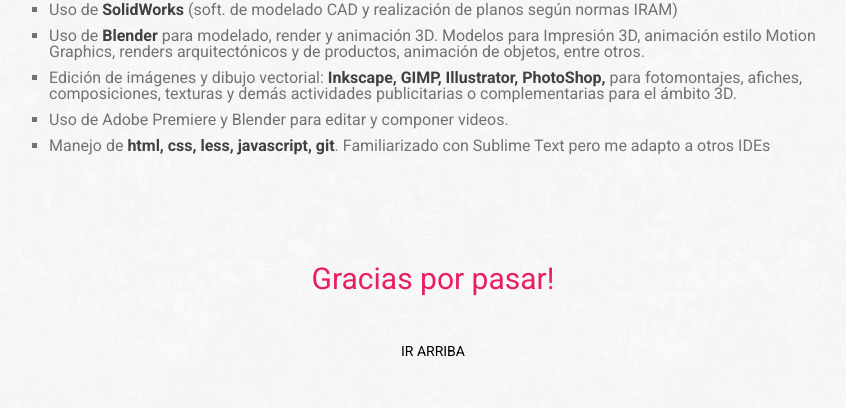
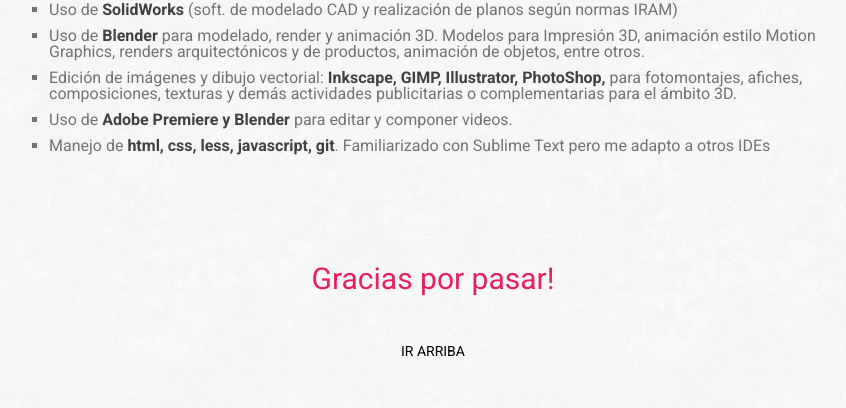
Before and after one commit to lucasromerodb/lucasromerodb.github.io, a PHP site: page /cv/index.html in a window 1280 px wide. Shown: the part 2659-3067 px from the top of the page, without its empty margins (207-1053 px from the left). Run offline with PHP 8.4, Linux system fonts and the light colour scheme.

Commit message:
CV v0.8.1

```diff
--- a/cv/css/front.css
+++ b/cv/css/front.css
@@ -93,7 +93,7 @@
 }
 
 .me img:hover {
-	box-shadow: 0 5px 2px #e91e63;
+	padding-top: 70px;
 }
 
 .me div {
--- a/cv/index.html
+++ b/cv/index.html
@@ -13,8 +13,22 @@
 	<script type="text/javascript" src="js/modernizr.js"></script>
 
 </head>
+
+<!--
+    __
+   / /   __  ___________ ______
+  / /   / / / / ___/ __ `/ ___/
+ / /___/ /_/ / /__/ /_/ (__  )
+/_____/\__,_/\___/\__,_/____/
+
+
+\('o')/ Marche una cerveza a todos los maquetadores que pispean el código!!!
+
+¿Querés un CV Online así? Contactame y podemos charlar.
+
+ -->
+
 <body>
-	<!-- <div class="page"> -->
 		<nav class="menu fixed">
 			<ul class="min-wrapper cf">
 				<li class="blog"><a href="https://medium.com/@lucasromerodb" title="Leé mi blog en Medium" target="_blank"><i class="fa fa-rss"></i></a></li>
@@ -129,7 +143,7 @@
 						<li>Uso de <strong>SolidWorks</strong> (soft. de modelado CAD y realización de planos según normas IRAM)</li>
 						<li>Uso de <strong>Blender</strong> para modelado, render y animación 3D. Modelos para Impresión 3D, animación estilo Motion Graphics, renders arquitectónicos y de productos, animación de objetos, entre otros.</li>
 						<li>Edición de imágenes y dibujo vectorial: <strong>Inkscape, GIMP, Illustrator, PhotoShop,</strong> para fotomontajes, afiches, composiciones, texturas y demás actividades publicitarias o complementarias para el ámbito 3D.</li>
-						<li>Uso de </strong>Adobe Premiere y Blender</strong> para editar y componer videos.</li>
+						<li>Uso de <strong>Adobe Premiere y Blender</strong> para editar y componer videos.</li>
 						<li>Manejo de <strong>html, css, less, javascript, git</strong>. Familiarizado con Sublime Text pero me adapto a otros IDEs</li>
 					</ul>
 					<h3 class="wrapper">Gracias por pasar!</h3>
@@ -137,11 +151,6 @@
 				</div>
 			</article>
 		</section>
-		<!-- <div class="push"></div> -->
-	</div>
-
-	<!-- <footer>
-	</footer> -->
 
 	<script type="text/javascript" src="js/jquery-1.11.2.js"></script>
 	<script>
@@ -165,13 +174,22 @@
 		});
 
 		$(window).scroll(function(){
-			var scrollPos = $(this).scrollTop();
-				headerHei = $('header').height();
+			var scrollPos 		= $(this).scrollTop();
+				headerHei 		= $('header').height();
+				// frontendPos 	= $('.frontend').offset().top;
+				// frontendDist	= (frontendPos - scrollPos);
+
 			if (scrollPos >= headerHei) {
 				$('.menu.fixed').fadeIn();
 			} else {
 				$('.menu.fixed').hide();
 			};
+
+			// if (frontendDist < 0) {
+			// 	$('.menu.fixed').css('background-color', '#333');
+			// } else {
+			// 	$('.menu.fixed').css('background-color', 'rgba(255,255,255,0.98);');
+			// };
 		});
 
 		function blog(){
@@ -181,9 +199,6 @@
 				$('.menu .blog a').text('Blog');
 			};
 		};
-
-
-
 	</script>
 </body>
 </html>
```
